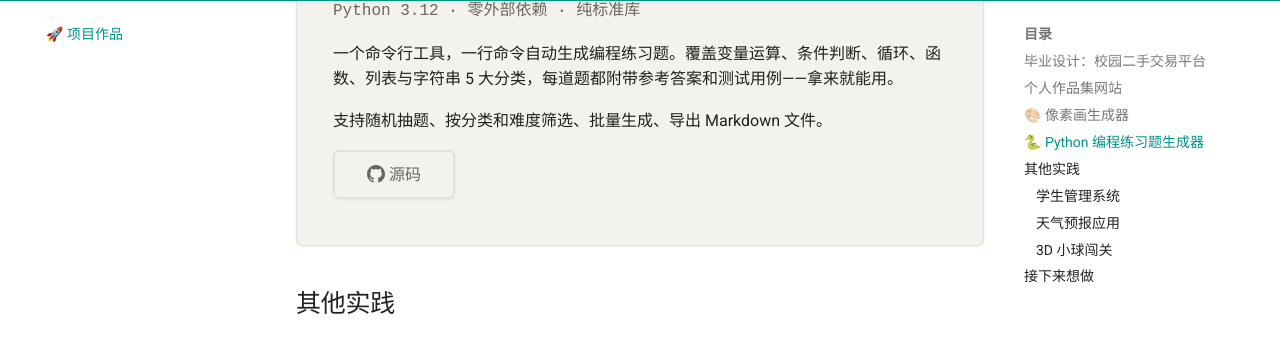
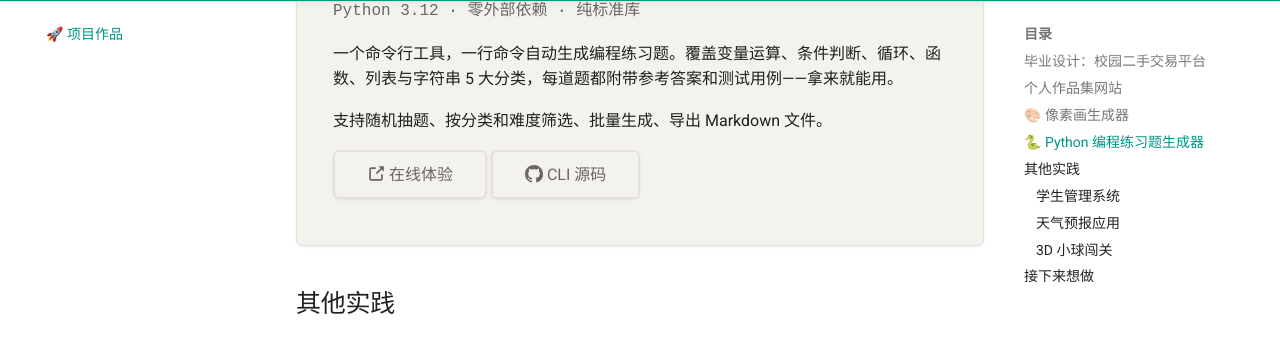
Before and after one commit to gxw072423/teacher-portfolio, an MkDocs documentation site: the page built from docs/projects.md, in a window 1280 px wide and 900 px high, scrolled down 1391 px. Shown: the part 95-435 px from the top of the window. Built offline with MkDocs 1.6.1 and Material for MkDocs 9.7.7, drawn with Linux system fonts in a browser that asks for light colours; comment, search, counter and statistics services are not loaded.

Commit message:
🔗 添加练习题生成器网页版链接

```diff
--- a/docs/projects.md
+++ b/docs/projects.md
@@ -50,7 +50,7 @@
 
 支持随机抽题、按分类和难度筛选、批量生成、导出 Markdown 文件。
 
-[:octicons-mark-github-16: 源码](https://github.com/gxw072423/code-exercise-gen){ .md-button }
+[:octicons-link-external-16: 在线体验](https://gxw072423.github.io/code-exercise-web/){ .md-button } [:octicons-mark-github-16: CLI 源码](https://github.com/gxw072423/code-exercise-gen){ .md-button }
 
 </div>
 
```
